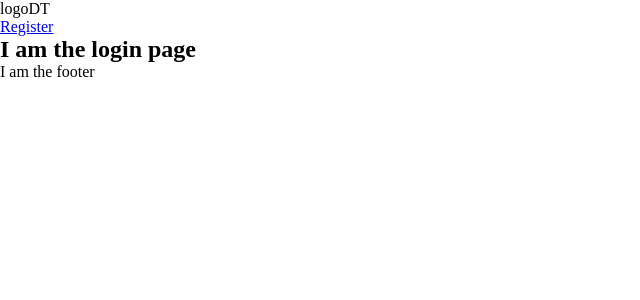
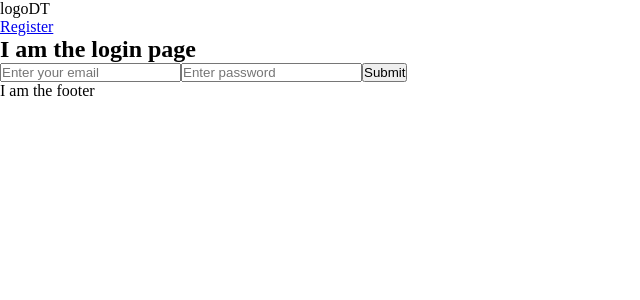
Before and after one commit to franciskershaw/dungeon-tracker, a React (Create React App) app in the folder frontend/: page / in a window 1280 px wide. Shown: the top 300 px of the page, without its empty margins (0-640 px from the left). Built offline with nearby package versions, Linux system fonts and the light colour scheme.

Commit message:
set up basic logging in on the frontend

```diff
--- a/frontend/src/features/auth/authService.js
+++ b/frontend/src/features/auth/authService.js
@@ -11,8 +11,26 @@ const register = async (userData) => {
   return response.data;
 };
 
+// Login user
+const login = async (userData) => {
+  const response = await axios.post('/api/users/login', userData);
+
+  if (response.data) {
+    localStorage.setItem('user', JSON.stringify(response.data));
+  }
+
+  return response.data;
+};
+
+// Logout user
+const logout = () => {
+  localStorage.removeItem('user');
+};
+
 const authService = {
   register,
+  logout,
+  login,
 };
 
 export default authService;
--- a/frontend/src/features/auth/authSlice.js
+++ b/frontend/src/features/auth/authSlice.js
@@ -29,6 +29,23 @@ export const register = createAsyncThunk(
   }
 );
 
+// Login user
+export const login = createAsyncThunk('auth/login', async (user, thunkAPI) => {
+  try {
+    return await authService.login(user);
+  } catch (error) {
+    const message =
+      (error.response && error.response.data && error.response.data.message) ||
+      error.message ||
+      error.toString();
+    return thunkAPI.rejectWithValue(message);
+  }
+});
+
+export const logout = createAsyncThunk('auth/logout', async () => {
+  await authService.logout();
+});
+
 export const authSlice = createSlice({
   name: 'auth',
   initialState,
@@ -55,6 +72,23 @@ export const authSlice = createSlice({
         state.isError = true;
         state.message = action.payload;
         state.user = null;
+      })
+      .addCase(login.pending, (state) => {
+        state.isLoading = true;
+      })
+      .addCase(login.fulfilled, (state, action) => {
+        state.isLoading = false;
+        state.isSuccess = true;
+        state.user = action.payload;
+      })
+      .addCase(login.rejected, (state, action) => {
+        state.isLoading = false;
+        state.isError = true;
+        state.message = action.payload;
+        state.user = null;
+      })
+      .addCase(logout.fulfilled, (state) => {
+        state.user = null;
       });
   },
 });
--- a/frontend/src/pages/LoginPage/LoginPage.js
+++ b/frontend/src/pages/LoginPage/LoginPage.js
@@ -1,7 +1,75 @@
+import { useState, useEffect } from 'react';
+import { useSelector, useDispatch } from 'react-redux';
+import { useNavigate } from 'react-router-dom';
+import { login, reset } from '../../features/auth/authSlice';
+
 const LoginPage = () => {
+  const [formData, setFormData] = useState({
+    email: '',
+    password: '',
+  });
+
+  const { email, password } = formData;
+
+  const navigate = useNavigate();
+  const dispatch = useDispatch();
+
+  const { user, isLoading, isError, isSuccess, message } = useSelector(
+    (state) => state.auth
+  );
+
+  useEffect(() => {
+    if (isError) {
+      console.log(message);
+    }
+    if (isSuccess || user) {
+      navigate('campaigns');
+    }
+
+    dispatch(reset());
+  }, [user, isError, isSuccess, message, navigate, dispatch]);
+
+  const onChange = (e) => {
+    setFormData((prevState) => ({
+      ...prevState,
+      [e.target.name]: e.target.value,
+    }));
+  };
+
+  const onSubmit = (e) => {
+    e.preventDefault();
+
+    const userData = {
+      email,
+      password,
+    };
+
+    dispatch(login(userData));
+  };
+
   return (
     <>
       <h2>I am the login page</h2>
+
+      <form onSubmit={onSubmit}>
+        <input
+          type="email"
+          id="email"
+          name="email"
+          value={email}
+          placeholder="Enter your email"
+          onChange={onChange}
+        />
+        <input
+          type="password"
+          id="password"
+          name="password"
+          value={password}
+          placeholder="Enter password"
+          onChange={onChange}
+        />
+        <button>Submit</button>
+      </form>
     </>
   );
 };
--- a/frontend/src/pages/RegisterPage/RegisterPage.js
+++ b/frontend/src/pages/RegisterPage/RegisterPage.js
@@ -27,7 +27,7 @@ const RegisterPage = () => {
     }
 
     if (isSuccess || user) {
-      navigate('/');
+      navigate('campaigns');
     }
 
     dispatch(reset());
```
